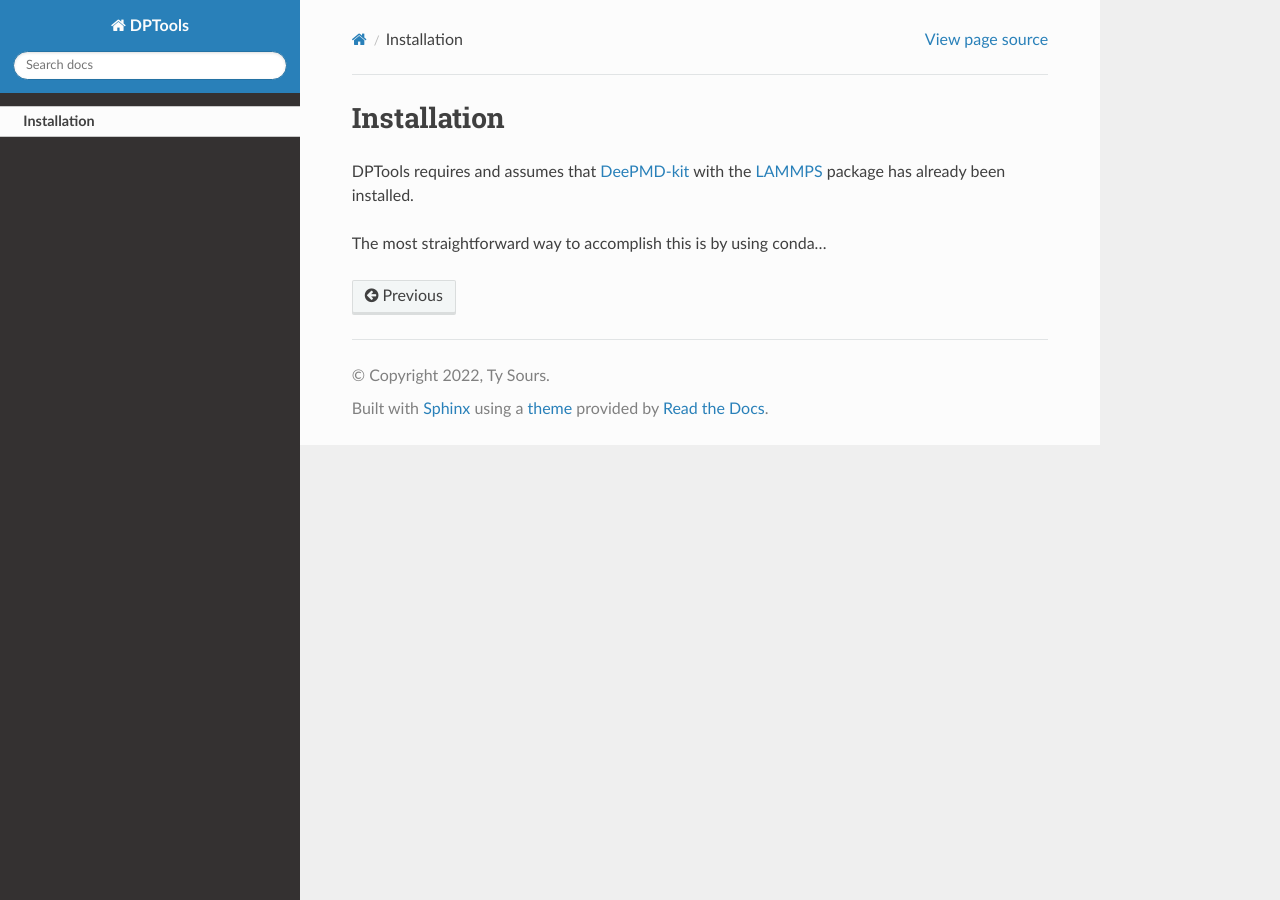
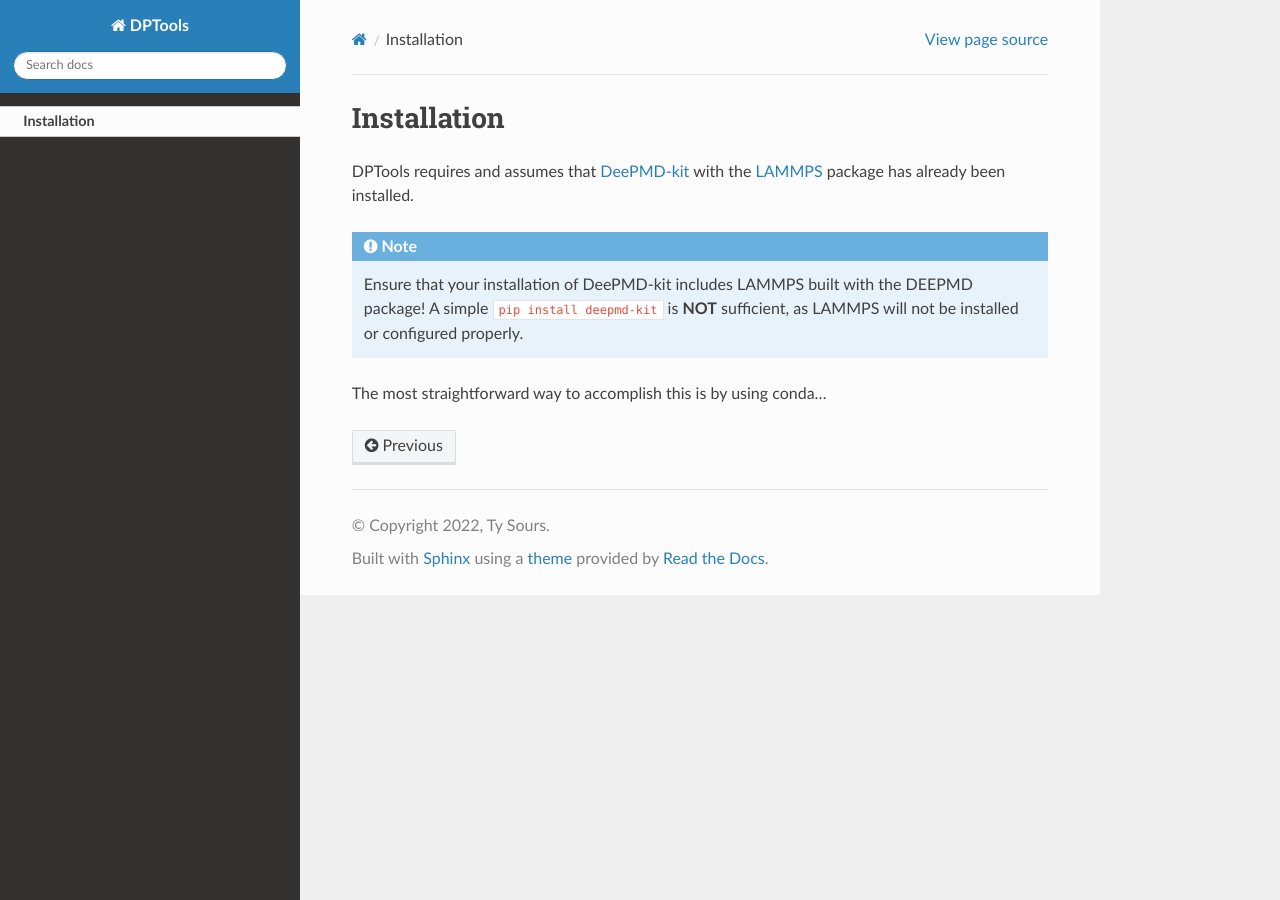
Before and after one commit to tysours/DPTools, a Sphinx documentation site: the page built from docs/source/installation.rst, in a window 1280 px wide. Built offline with Sphinx 7.4.7 and the Read the Docs theme 2.0.0, drawn with Linux system fonts in a browser that asks for light colours; pages that are not in the unit, such as notebooks, are missing from menus.

Commit message:
Add installation info

```diff
--- a/docs/source/index.rst
+++ b/docs/source/index.rst
@@ -5,6 +5,7 @@
 
 Welcome to DPTools's documentation!
 ===================================
+Work in progress, coming soon...
 
 .. toctree::
    installation
--- a/docs/source/installation.rst
+++ b/docs/source/installation.rst
@@ -3,6 +3,10 @@ Installation
 
 DPTools requires and assumes that DeePMD-kit_ with the LAMMPS_ package has already been installed.
 
+.. note::
+    Ensure that your installation of DeePMD-kit includes LAMMPS built with the DEEPMD package!
+    A simple :code:`pip install deepmd-kit` is **NOT** sufficient, as LAMMPS will not be installed or configured properly.
+
 The most straightforward way to accomplish this is by using conda...
 
 .. _DeePMD-kit: https://github.com/deepmodeling/deepmd-kit
```
